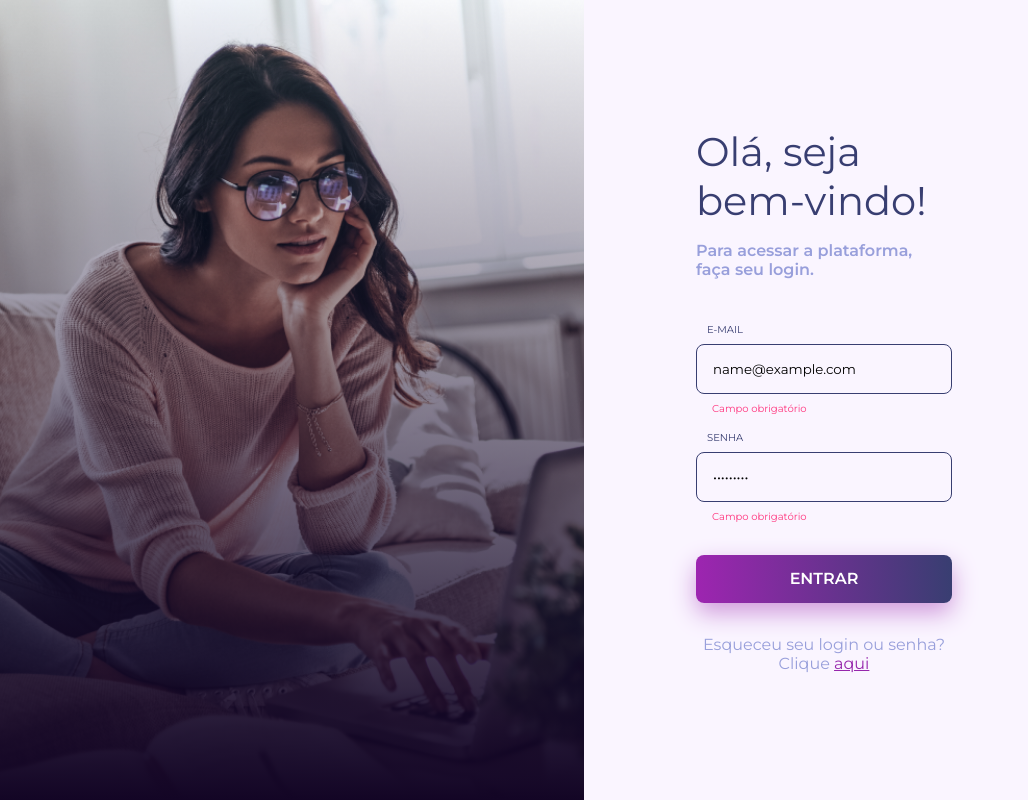
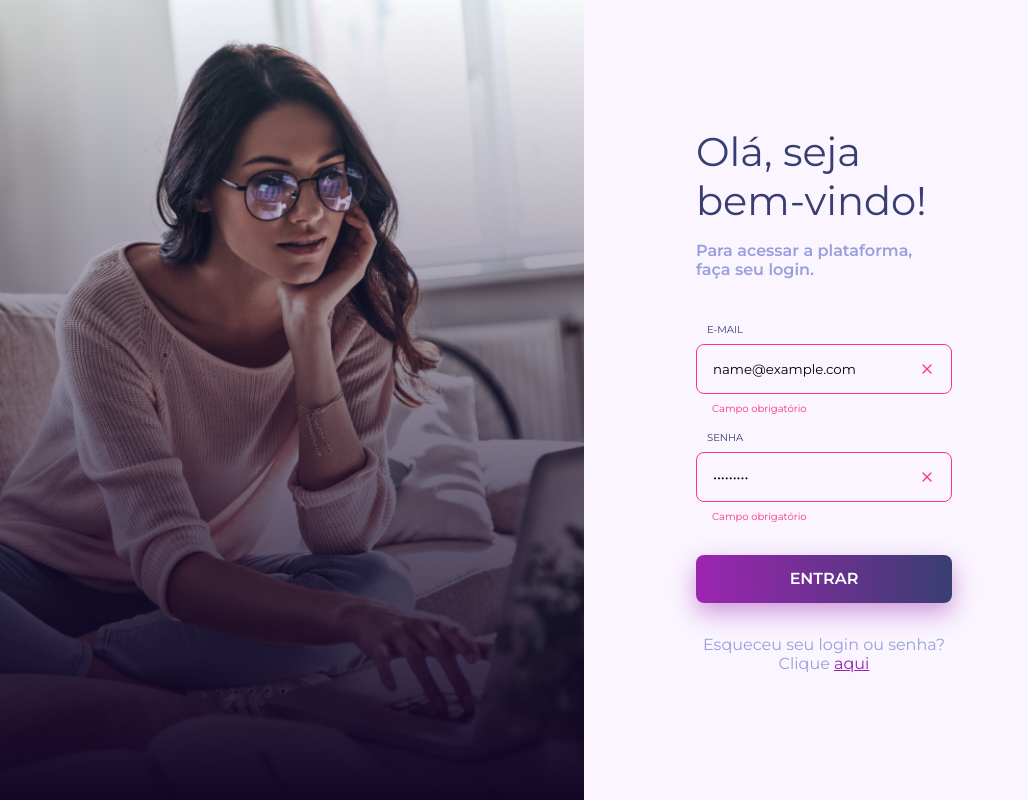
Before and after one commit to lcsdiniz/wiser-challenge, a Next.js app: page / in a window 1280 px wide. Both pictures are taken after typing "name@example.com", "Sample123" into the empty fields and a click on the button "ENTRAR". Shown: the whole page, without its empty margins (0-1028 px from the left). Built offline with nearby package versions, Linux system fonts and the light colour scheme.

Commit message:
Changing input color according error

```diff
--- a/src/components/Input/index.tsx
+++ b/src/components/Input/index.tsx
@@ -1,6 +1,7 @@
+import Image from 'next/image';
 import { InputHTMLAttributes } from 'react';
 import { FieldError } from "react-hook-form";
-import { Container, InputError } from './styles';
+import { Container, InputContainer, InputError } from './styles';
 
 interface InputProps extends InputHTMLAttributes<HTMLInputElement> {
   label: string;
@@ -10,9 +11,21 @@ interface InputProps extends InputHTMLAttributes<HTMLInputElement> {
 
 export function Input({ label, placeholder, inputError, ...rest }:InputProps) {
   return (
-    <Container errorMessage>
+    <Container>
+      {console.log(label, inputError !== undefined)}
       <label>{label}</label>
-      <input placeholder={placeholder} {...rest} />
+      <InputContainer hasError={inputError !== undefined}>
+        <input placeholder={placeholder} {...rest} />
+
+        {inputError &&
+          <Image
+            src='/closeIcon.svg'
+            alt="erro"
+            width={16}
+            height={16}
+          />
+        }
+      </InputContainer>
       {inputError && <InputError>{inputError.message}</InputError>}
     </Container>
   )
--- a/src/components/Input/styles.ts
+++ b/src/components/Input/styles.ts
@@ -1,6 +1,6 @@
 import styled from 'styled-components';
 
-export const Container = styled.div<{errorMessage: boolean}>`
+export const Container = styled.div`
   display: flex;
   flex-direction: column;
 
@@ -9,17 +9,38 @@ export const Container = styled.div<{errorMessage: boolean}>`
     color: var(--navy-500);
     margin: 0 0 8px 11px;
   }
+`
+
+export const InputContainer = styled.div<{hasError: boolean}>`
+  display: flex;
+  justify-content: space-between;
+  border-radius: 8px;
+  border: 1px solid ${props => props.hasError ? '#FF377F' : '#383E71' };
+  background-color: transparent;
+  padding: 1rem;
 
   input {
-    border-radius: 8px;
-    /* border: 1px solid ${props => props.errorMessage ? '#FF377F' : '#383E71' };; */
-    border: 1px solid var(--navy-500);
+    flex: 1;
+    border: none;
+    background-color: green;
+    margin-right: 8px;
     background-color: transparent;
-    padding: 1rem;
+
+    :focus{
+      outline: none;
+    }
 
     ::placeholder {
       color: var(--navy-100);;
       opacity: 1;
+    }
+
+    :-webkit-autofill,
+    :-webkit-autofill:hover,
+    :-webkit-autofill:focus,
+    :-webkit-autofill:active {
+      background-color: transparent !important;
+      -webkit-box-shadow: 0 0 0 50px var(--gray-100) inset;
     }
   }
 `
--- a/src/pages/index.tsx
+++ b/src/pages/index.tsx
@@ -6,10 +6,15 @@ import * as yup from "yup";
 import { Button } from '../components/Button';
 import { Input } from '../components/Input';
 import api from '../services/api';
-import { Background, Container, Content, ContentContainer, Footer, Form, Subtitle, Title } from '../styles/Login.ts';
+import { Background, Container, Content, ContentContainer, Footer, FooterMessage, Form, Subtitle, Title } from '../styles/Login.ts';
+
+interface FormData {
+  email: string;
+  password: string;
+}
 
 export default function Login() {
-  const onSubmit = async data => {
+  const onSubmit = async (data: FormData) => {
     const id = (data.email === 'teste@wiser.com' && data.password === '123456') ? 26 : 0;
     try {
     const response = await api.get(`signin/${id}`);
@@ -45,16 +50,17 @@ export default function Login() {
         <Background />
         <ContentContainer>
           <Content>
-            <Title>Olá, seja<br/>bem-vindo!</Title>
+            <Title>Olá, seja <br/>bem-vindo!</Title>
             <Subtitle>Para acessar a plataforma, <br/> faça seu login.</Subtitle>
 
             <Form onSubmit={handleSubmit(onSubmit)}>
               <Input label="E-MAIL" placeholder="user.name@mail.com" inputError={errors.email} {...register("email")} />
               <Input label="SENHA" type="password" inputError={errors.password} {...register("password")} />
-              <Button label="ENTRAR" type="submit" />
+              <Footer>
+                <Button label="ENTRAR" type="submit" />
+                <FooterMessage>Esqueceu seu login ou senha?<br/>Clique <a href="#">aqui</a></FooterMessage>
+              </Footer>
             </Form>
-
-            <Footer>Esqueceu seu login ou senha?<br/>Clique <a href="#">aqui</a></Footer>
           </Content>
         </ContentContainer>
       </Container>
--- a/src/styles/Login.ts
+++ b/src/styles/Login.ts
@@ -44,7 +44,12 @@ export const Form = styled.form`
   }
 `
 
-export const Footer = styled.p`
+export const Footer = styled.div`
+  display: flex;
+  flex-direction: column;
+`
+
+export const FooterMessage = styled.p`
   text-align: center;
   font-size: 1rem;
   color: var(--navy-100);
@@ -77,18 +82,19 @@ export const Container = styled.div`
   @media (max-width: 386px) {
 
     ${ContentContainer} {
-      /* background-image: linear-gradient(0deg, #130525 0%, rgba(105, 57, 153, 0) 100%),  url('/backgroundImage.png');
+      background-image: linear-gradient(0deg, #130525 0%, rgba(105, 57, 153, 0) 100%),  url('/backgroundImage.png');
       background-position-x: center;
-      background-size: cover; */
-      background-color: transparent;
-
+      background-size: contain;
+      /* background-size: 100% 50%; */
+      background-repeat: no-repeat;
     }
 
     ${Content} {
       background-color: #FAF5FF;
       border-radius: 8px;
-      padding: 24px 28px;
+      padding: 28px 24px 57px;
       min-width: 310px;
+      position: relative;
     }
 
     ${Background} {
@@ -103,10 +109,32 @@ export const Container = styled.div`
     ${Subtitle} {
       font-size: 0.75rem;
       text-align: center;
+      margin-bottom: 1.25rem;
+
+      br {
+        display: none;
+      }
+    }
+
+    ${Footer} {
+      position: absolute;
+      align-items: center;;
+      bottom: -95px;
+      left: 50%;
+      margin-left: -121.08px;
+    }
+
+    ${FooterMessage} {
+      color: var(--white);
+      a {
+        color: var(--white);
+      }
     }
 
     ${Button} {
-      max-width: 168px;
+      margin: 0;
+      width: 168px;
+      box-shadow: none;
     }
   }
 `;
--- a/src/styles/globals.css
+++ b/src/styles/globals.css
@@ -38,6 +38,7 @@ button {
   --navy-500: #383E71;
   --purple-600: #9D25B0;
   --purple-650: #9626AC;
+  --purple-900: #130525;
 }
 
 .swal2-title {
```
Also changed, not shown: public/closeIcon.svg (added).
